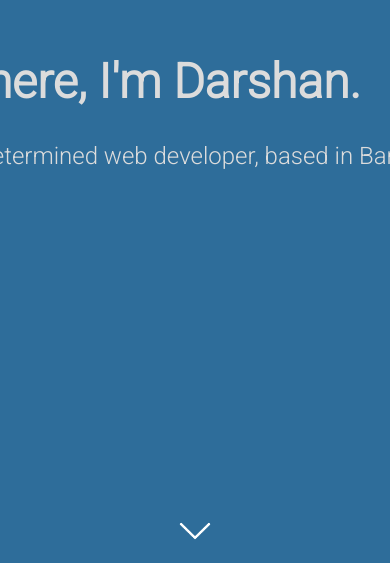
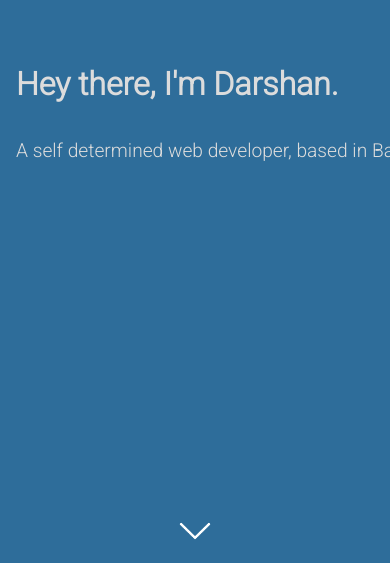
Before and after one commit to DarshanCodehunt/portfolio-darshan, a React (Create React App) app: page / in a window 390 px wide. Shown: the part 281-844 px from the top of the page. Built offline with nearby package versions, Linux system fonts and the light colour scheme; no server answers; what aws-amplify would draw is missing.

Commit message:
welcome responsive

```diff
--- a/src/Components/Welcome/Welcome.component.jsx
+++ b/src/Components/Welcome/Welcome.component.jsx
@@ -28,7 +28,7 @@ const Welcome = React.forwardRef((props, ref) => {
   return (
     <div id="welcome" ref={ref} className={"welcome-container"}>
       <div class="typewriter">
-        <h1>Hi there, I'm Darshan.</h1>
+        <h1>Hey there, I'm Darshan.</h1>
 
         <p id="line-1">A self determined web developer, based in Bangalore.</p>
         <p id="line-2">I love creating things that live on the Web.</p>
--- a/src/Components/Welcome/Welcome.scss
+++ b/src/Components/Welcome/Welcome.scss
@@ -36,8 +36,6 @@
     white-space: nowrap;
     overflow: hidden;
     width: 32rem;
-    white-space: nowrap;
-    overflow: hidden;
     animation: typewriter 2s steps(25) 1s 1 normal both;
     margin-bottom: 2rem;
     font-size: 3rem;
@@ -48,8 +46,6 @@
     white-space: nowrap;
     overflow: hidden;
     width: 38rem;
-    white-space: nowrap;
-    overflow: hidden;
     animation: typewriter 3s steps(40) 1s 1 normal both;
     animation-delay: 3.5s;
     margin-bottom: 2rem;
@@ -61,8 +57,6 @@
     white-space: nowrap;
     overflow: hidden;
     width: 38rem;
-    white-space: nowrap;
-    overflow: hidden;
     animation: typewriter 3s steps(40) 1s 1 normal both;
     animation-delay: 7s;
     font-size: 1.5rem;
@@ -118,3 +112,126 @@
     }
   }
 }
+
+//Common handset
+@media only screen and (min-width: 375px) and (max-width: 667px) {
+  .welcome-container {
+    justify-content: flex-start;
+    .arrow-icon {
+      width: 100%;
+    }
+
+    .typewriter {
+      h1 {
+        display: inline-block;
+        padding-left: 1rem;
+        border-right: 1px solid white;
+
+        width: 100%;
+        animation: typewriter 2s steps(25) 1s 1 normal both;
+        margin-bottom: 2rem;
+        font-size: 2rem;
+      }
+      #line-1 {
+        padding-left: 1rem;
+        border-right: 1px solid white;
+        width: 100%;
+        animation: typewriter 3s steps(40) 1s 1 normal both;
+        animation-delay: 3.5s;
+        margin-bottom: 2rem;
+        font-size: 1.2rem;
+      }
+
+      #line-2 {
+        border-right: 1px solid white;
+
+        overflow: hidden;
+        width: 100%;
+        animation: typewriter 3s steps(40) 1s 1 normal both;
+        animation-delay: 7s;
+        font-size: 1.2rem;
+        padding-left: 1rem;
+      }
+    }
+    @keyframes typewriter {
+      0% {
+        width: 0;
+        border-right: none;
+        white-space: nowrap;
+      }
+      0.1% {
+        border-right: 1px solid rgb(220, 220, 220);
+        white-space: nowrap;
+      }
+      99.9% {
+        border-right: 1px solid rgb(220, 220, 220);
+        white-space: nowrap;
+      }
+      100% {
+        border: none;
+        white-space: initial;
+      }
+    }
+  }
+}
+
+@media only screen and (min-width: 360px) and (max-width: 640px) {
+  .welcome-container {
+    justify-content: flex-start;
+    .arrow-icon {
+      width: 100%;
+    }
+
+    .typewriter {
+      h1 {
+        display: inline-block;
+        padding-left: 1rem;
+        border-right: 1px solid white;
+
+        width: 100%;
+        animation: typewriter 2s steps(25) 1s 1 normal both;
+        margin-bottom: 2rem;
+        font-size: 2rem;
+      }
+      #line-1 {
+        padding-left: 1rem;
+        border-right: 1px solid white;
+        width: 100%;
+        animation: typewriter 3s steps(40) 1s 1 normal both;
+        animation-delay: 3.5s;
+        margin-bottom: 2rem;
+        font-size: 1.2rem;
+      }
+
+      #line-2 {
+        border-right: 1px solid white;
+
+        overflow: hidden;
+        width: 100%;
+        animation: typewriter 3s steps(40) 1s 1 normal both;
+        animation-delay: 7s;
+        font-size: 1.2rem;
+        padding-left: 1rem;
+      }
+    }
+    @keyframes typewriter {
+      0% {
+        width: 0;
+        border-right: none;
+        white-space: nowrap;
+      }
+      0.1% {
+        border-right: 1px solid rgb(220, 220, 220);
+        white-space: nowrap;
+      }
+      99.9% {
+        border-right: 1px solid rgb(220, 220, 220);
+        white-space: nowrap;
+      }
+      100% {
+        border: none;
+        white-space: initial;
+      }
+    }
+  }
+}
```
